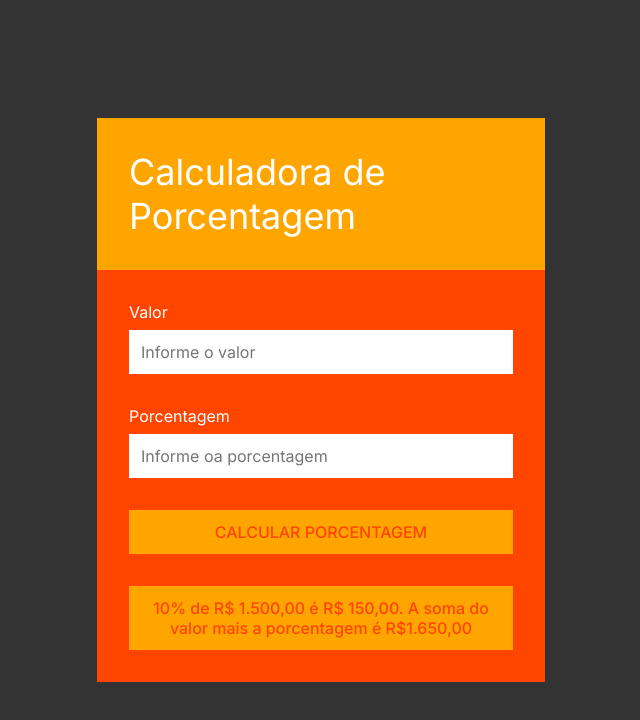
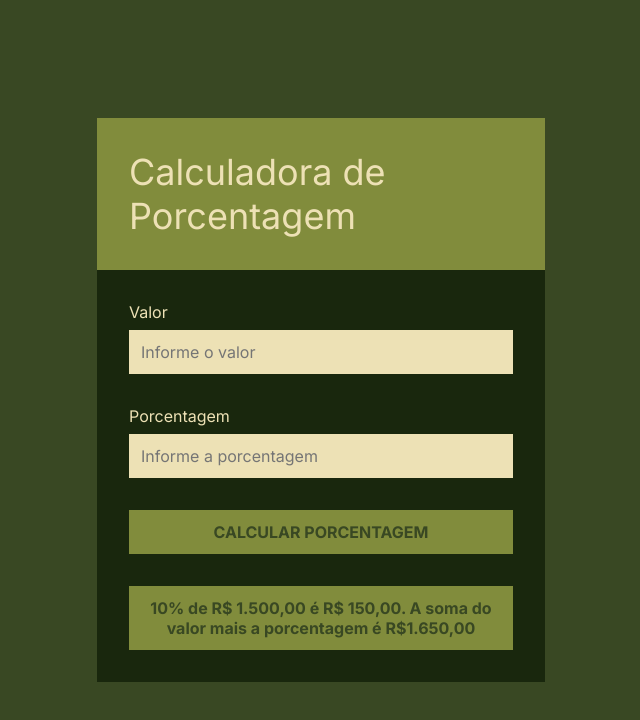
Before and after one commit to L43RC10/calc_porcentagem, a plain HTML site: page index.html in a window 1280 px wide. Shown: the whole page, without its empty margins (319-959 px from the left). Drawn offline with Linux system fonts and the light colour scheme.

Commit message:
arrumando o style da pagina com CSS puro

```diff
--- a/index.html
+++ b/index.html
@@ -14,8 +14,19 @@
             border: none;
         }
 
+        .pallete {
+            color: #9ba37b;
+            color: #394823;
+            color: #70865e;
+            color: #989f40;
+            color: #ede1b5;
+
+            color: #19270d;
+            color: #818c3c;
+        }
+
         body {
-            background-color: #333;
+            background-color: #394823;
         }
 
         section {
@@ -29,14 +40,14 @@
         form {
             width: 100%;
             max-width: 28rem;
-            background-color: orangered;
+            background-color: #19270d;
         }
 
         legend {
             /* padding: 32px; */
             padding: 2rem;
-            background: orange;
-            color: #fff;
+            background: #818c3c;
+            color: #ede1b5;
             width: 100%;
             font-size: 36px;
         }
@@ -48,7 +59,7 @@
 
         label {
             display: block;
-            color: #fff;
+            color: #ede1b5;
             margin-bottom: 0.5rem;
         }
 
@@ -56,24 +67,31 @@
             padding: 12px;
             width: 100%;
             outline: none;
+            background-color: #ede1b5;
+            color: #394823;
         }
 
         button {
-            background-color: orange;
-            color: orangered;
+            background-color: #818c3c;
+            color: #394823;
             cursor: pointer;
-            font-weight: 500;
+            font-weight: bold;
             text-transform: uppercase;
             width: 100%;
             padding: 12px;
+            transition: all .5s;
+        }
+
+        button:hover {
+            background-color: #70865e;
         }
 
         p {
             padding: 12px;
-            font-weight: 500;
+            font-weight: bold;
             text-align: center;
-            background-color: orange;
-            color: orangered;
+            background-color: #818c3c;
+            color: #394823;
         }
 
     </style>
@@ -89,7 +107,7 @@
                 </div>
                 <div>
                     <label for="porcentagem">Porcentagem</label>
-                    <input type="text" name="" id="porcentagem" placeholder="Informe oa porcentagem">
+                    <input type="text" name="" id="porcentagem" placeholder="Informe a porcentagem">
                 </div>
                 <div>
                     <button id="btn_calculate">Calcular Porcentagem</button>
```
